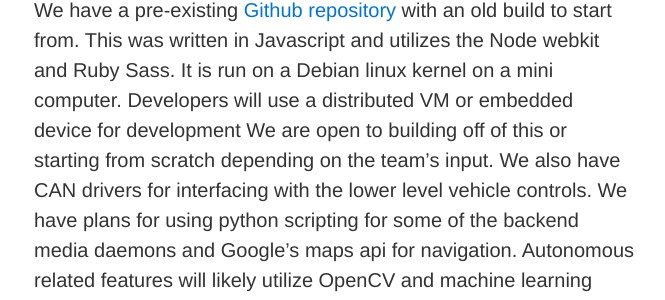
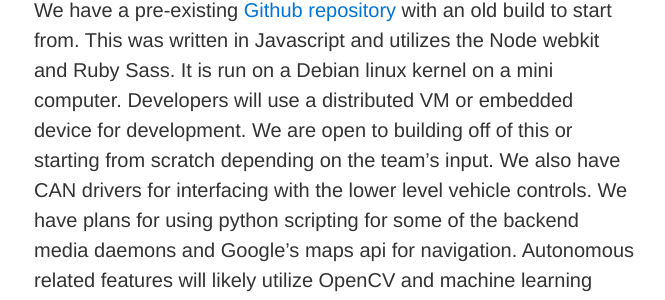
Before and after one commit to UWEcoCAR/UW-Infotainment-Summary, a Jekyll site: the page built from index.md, in a window 1280 px wide. Shown: the part 2405-2705 px from the top of the page, without its empty margins (306-971 px from the left). Built offline with Jekyll 4.4.1, drawn with Linux system fonts in a browser that asks for light colours; Markdown is read by kramdown in place of the engine named in the settings; some of the changed text lies outside the part shown.

Commit message:
added tweaks

```diff
--- a/_layouts/default.html
+++ b/_layouts/default.html
@@ -8,7 +8,7 @@
   <title>{{ site.title }}</title>
   <link rel="stylesheet" href="css/normalize.css">
   <link rel="stylesheet" href="css/syntax.css">
-  <link rel="stylesheet" href="css/solo.css">
+  <link rel="stylesheet" href="css/page.css">
 {% include head.html %}
 </head>
 <body>
--- a/index.md
+++ b/index.md
@@ -48,7 +48,7 @@ Develop an open source UI infotainment platform for vehicles that communicates w
 The canvas will be a touchscreen interface with simplicity as the forefront of the UI. Unlike a phone which is always in near the users face, this will be a supplement the the driving experience and not a distraction. This means the design focus will be smoothness and ease of use rather than animations and flashy menus. All main functions must be easily accessible and executable with minimal driver distraction. Interfaces will include the main screen, and a mobile app with the possibility of a HUD or cluster display.
 
 ####Engineering
-We have a pre-existing [Github repository](https://github.com/UWEcoCAR/UWCenterStack) with an old build to start from. This was written in Javascript and utilizes the Node webkit and Ruby Sass. It is run on a Debian linux kernel on a mini computer. Developers will use a distributed VM or embedded device for development We are open to building off of this or starting from scratch depending on the team's input. We also have CAN drivers for interfacing with the lower level vehicle controls. We have plans for using python scripting for some of the backend media daemons and Google's maps api for navigation. Autonomous related features will likely utilize OpenCV and machine learning libraries in python. Many of these elements are flexible and up for discussion.
+We have a pre-existing [Github repository](https://github.com/UWEcoCAR/UWCenterStack) with an old build to start from. This was written in Javascript and utilizes the Node webkit and Ruby Sass. It is run on a Debian linux kernel on a mini computer. Developers will use a distributed VM or embedded device for development. We are open to building off of this or starting from scratch depending on the team's input. We also have CAN drivers for interfacing with the lower level vehicle controls. We have plans for using python scripting for some of the backend media daemons and Google's maps api for navigation. Autonomous related features will likely utilize OpenCV and machine learning libraries in python. Many of these elements are flexible and up for discussion.
 
 ##Team
 This project is a subset of the [UW EcoCAR 3](http://uwecocar.com/index.html) project which is a funded four year project that involves converting a 2016 Camaro into a cutting edge hybrid. We will be using the Camaro as a test vehicle for the infotainment system, however the design intent is to make it compatible with all modern vehicles. The vehicle lab is located on the UW campus and will be accessible by those on the team.
```
Also changed, not shown: README.md, css/page.css (renamed from css/solo.css).
